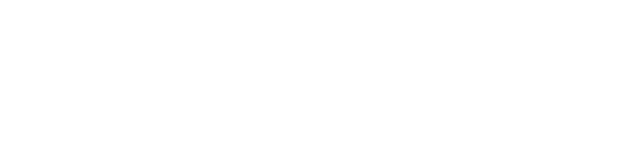
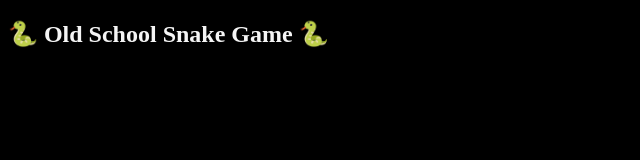
Before and after one commit to mauratee/old-school-snake-game--, a plain HTML site: page index.html in a window 1280 px wide. Shown: the whole page, without its empty margins (0-640 px from the left). Drawn offline with Linux system fonts and the light colour scheme.

Commit message:
Add css body style

```diff
--- a/index.html
+++ b/index.html
@@ -8,6 +8,8 @@
     <link href="style.css" rel="stylesheet"></link>
   </head>
   <body>
-    <!-- Page content goes here -->
+    <h2>🐍 Old School Snake Game 🐍</h2>
   </body>
+<!-- Add JS file -->
+<script src="app.js"></script>
 </html>
--- a/style.css
+++ b/style.css
@@ -0,0 +1,8 @@
+/* || General styles */
+body {
+    background-color: black;
+    padding-bottom: 30px;
+    color: whitesmoke;
+}
+
+/* || Header and Main Navigation */
```
